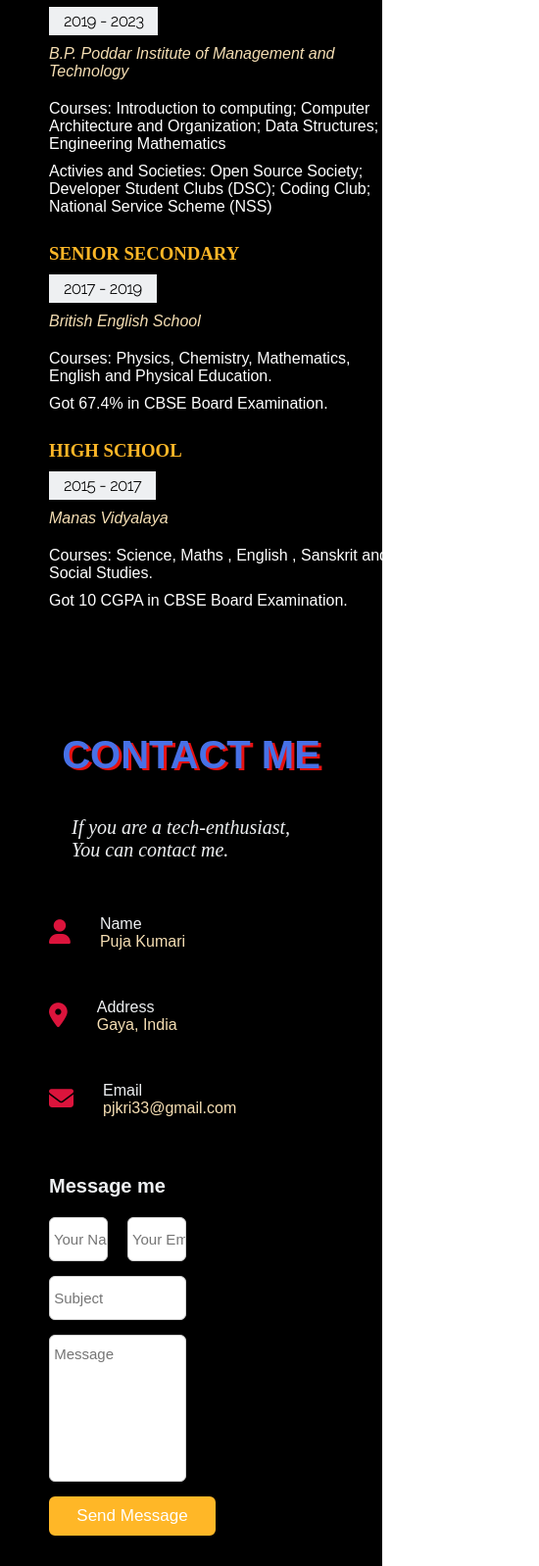
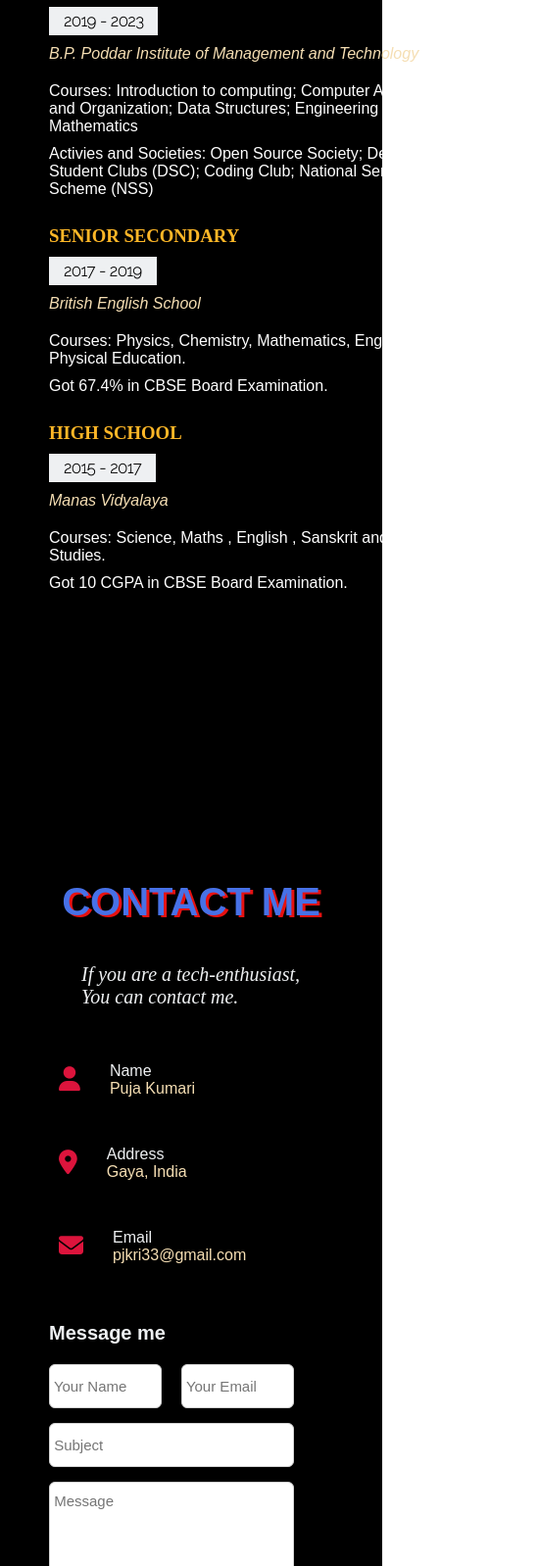
Before and after one commit to pjkri123/Portfolio, a plain HTML site: page index.html in a window 390 px wide. Shown: the part 2874-4472 px from the top of the page at 98% size, 550 px wide, since content can reach past the window. Drawn offline with nearby package versions, Linux system fonts and the light colour scheme.

Commit message:
Changes for style

```diff
--- a/style.css
+++ b/style.css
@@ -345,6 +345,7 @@ h4{
 }
 .contact .right form{
     margin-right: 150px;
+    display: inline-block;
 }
 .contact .right form .fields{
     display: flex;
@@ -566,13 +567,13 @@ footer .creater-name{
     }
     .contact .para{
         text-align: left;
-        margin-left: 0;
+        margin-left: 50px;
     }
     .contact .contact-content .row{
         display: flex;
         height: 65px;
         align-items: left;
-        margin-left: 0;
+        margin-left: 50px;
         margin-top: 20px;
     }
 }
@@ -756,4 +757,58 @@ footer .creater-name{
     .social-profiles{
         padding: 20px 50px;
     }
+    .contact .right form{
+        margin-right: 40px;
+        display: inline-block;
+    }
 }
+@media(max-width: 1064px){
+    .contact .para{
+        text-align: left;
+        margin-left: 10px;
+    }
+    .contact .contact-content .row{
+        display: flex;
+        height: 65px;
+        align-items: left;
+        margin-left: 10px;
+        margin-top: 20px;
+    }
+    .contact .right form{
+        margin-right: 40px;
+        display: inline-block;
+    }
+    .outer{
+        width: 500px;
+        height: 750px;
+    }
+    .about .title{
+        font-size: 40px;
+        text-align: center;
+        font-weight: 700;
+        font-family: 'Ubuntu', sans-serif;
+        text-transform: uppercase;
+        padding-bottom: 20px;
+        color:rgb(71, 113, 231);
+        position: relative;
+        z-index: 2;
+        text-shadow: 3px 2px rgb(230, 17, 17);
+    }
+}
+@media(max-width: 550px){
+    .outer p{
+        font-size: 16px;
+        font-family: sans-serif;
+        margin-top: 10px;
+        color: white;
+    }
+    .outer{
+        padding-right: 80px;
+    }
+}
+@media(max-width: 600px){
+    .outer{
+        width: 500px;
+        height: 800px;
+    }
+}
```
